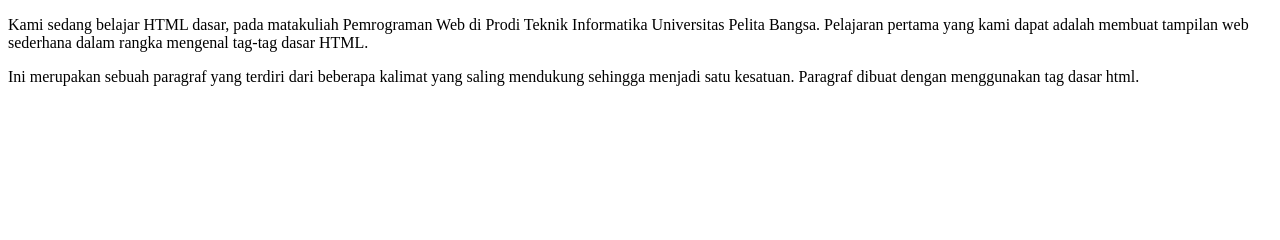
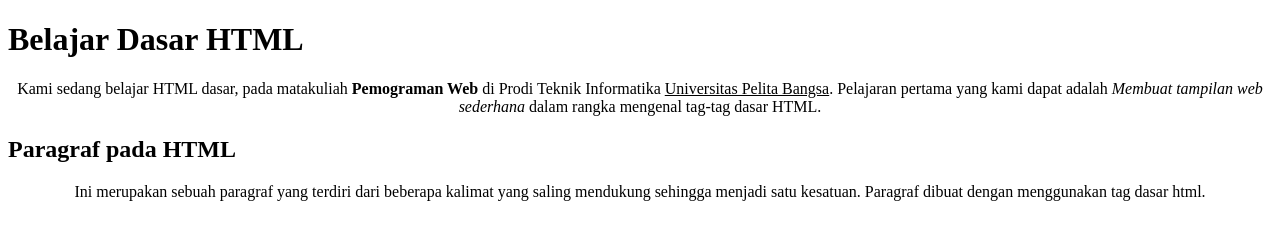
Before and after one commit to prananda170901/Lab1web, a plain HTML site: page index.html in a window 1280 px wide. Drawn offline with Linux system fonts and the light colour scheme.

Commit message:
mengubah teks

```diff
--- a/index.html
+++ b/index.html
@@ -4,19 +4,22 @@
     <meta charset="UTF-8">
     <meta http-equiv="X-UA-Compatible" content="IE=edge">
     <meta name="viewport" content="width=device-width, initial-scale=1.0">
-    <title>Leb1Web</title>
+    <title>Tag HTML dasar</title>
 </head>
 <body>
     <!-- Ini adalah paragraf pertama -->
-    <p align ="center"> </p>Kami sedang belajar HTML dasar, pada matakuliah Pemrograman Web di Prodi
-    Teknik Informatika Universitas Pelita Bangsa. Pelajaran pertama yang kami dapat
-    adalah membuat tampilan web sederhana dalam rangka mengenal tag-tag dasar
+    <h1>Belajar Dasar HTML</h1>
+    <p Align="center">Kami sedang belajar HTML dasar, pada matakuliah <b>Pemograman Web</b> di Prodi
+    Teknik Informatika <u>Universitas Pelita Bangsa</u>. Pelajaran pertama yang kami dapat
+    adalah <i>Membuat tampilan web sederhana</i> dalam rangka mengenal tag-tag dasar
     HTML.</p>
     <!-- Ini adalah paragraf kedua -->
-    <p>Ini merupakan sebuah paragraf yang terdiri dari beberapa kalimat yang saling
+    <h2>Paragraf pada HTML</h2>
+    <p Align="center">Ini merupakan sebuah paragraf yang terdiri dari beberapa kalimat yang saling
     mendukung sehingga menjadi satu kesatuan. Paragraf dibuat dengan menggunakan
     tag dasar html.</p>
 
 
+
 </body>
 </html>
```
